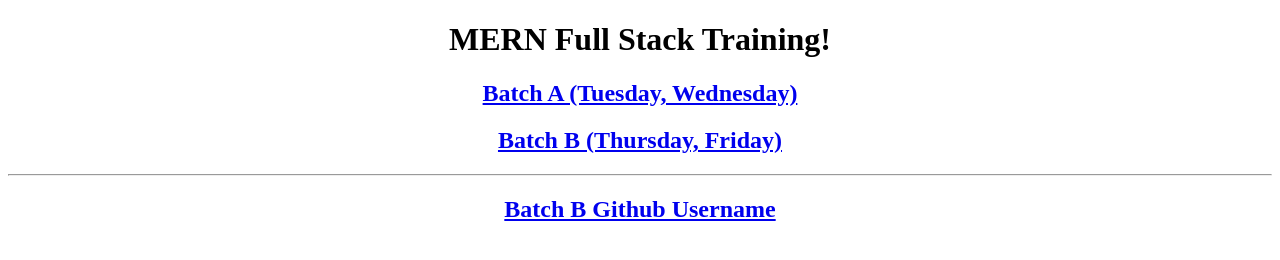
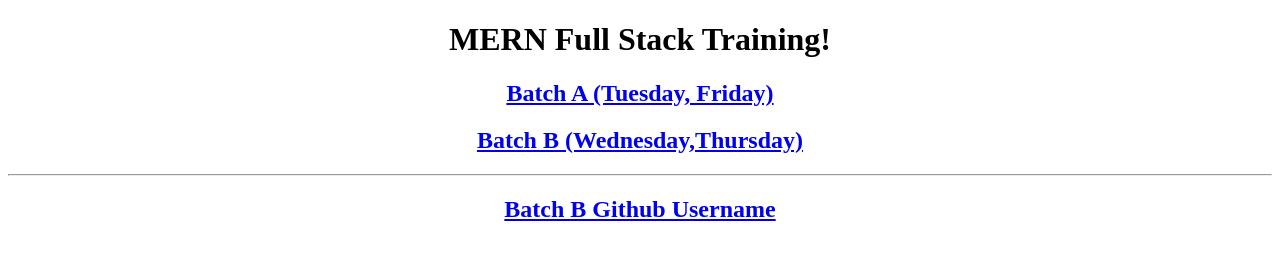
Before and after one commit to nairx/griet, a plain HTML site: page index.html in a window 1280 px wide. Drawn offline with Linux system fonts and the light colour scheme.

Commit message:
added files

```diff
--- a/index.html
+++ b/index.html
@@ -7,8 +7,8 @@
 </head>
 <body style="text-align: center;">
     <h1>MERN Full Stack Training!</h1>
-    <h2><a href="batch-a.html">Batch A (Tuesday, Wednesday)</a></h2>
-    <h2><a href="batch-b.html">Batch B (Thursday, Friday)</a></h2>
+    <h2><a href="batch-a.html">Batch A (Tuesday, Friday)</a></h2>
+    <h2><a href="batch-b.html">Batch B (Wednesday,Thursday)</a></h2>
     <hr>
     <h2><a href="https://forms.gle/VBcpTyPk8XJSSgML7">Batch B Github Username</a></h2>
 </body>
```
